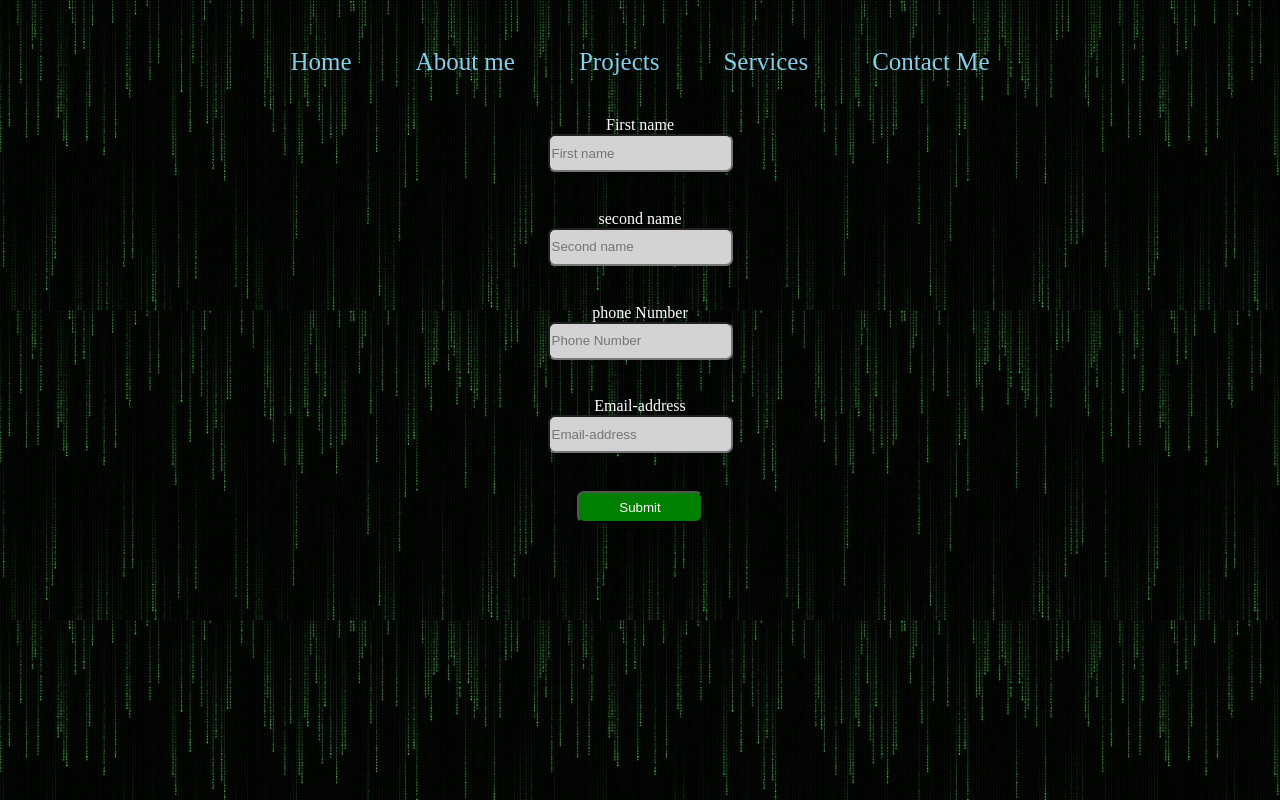
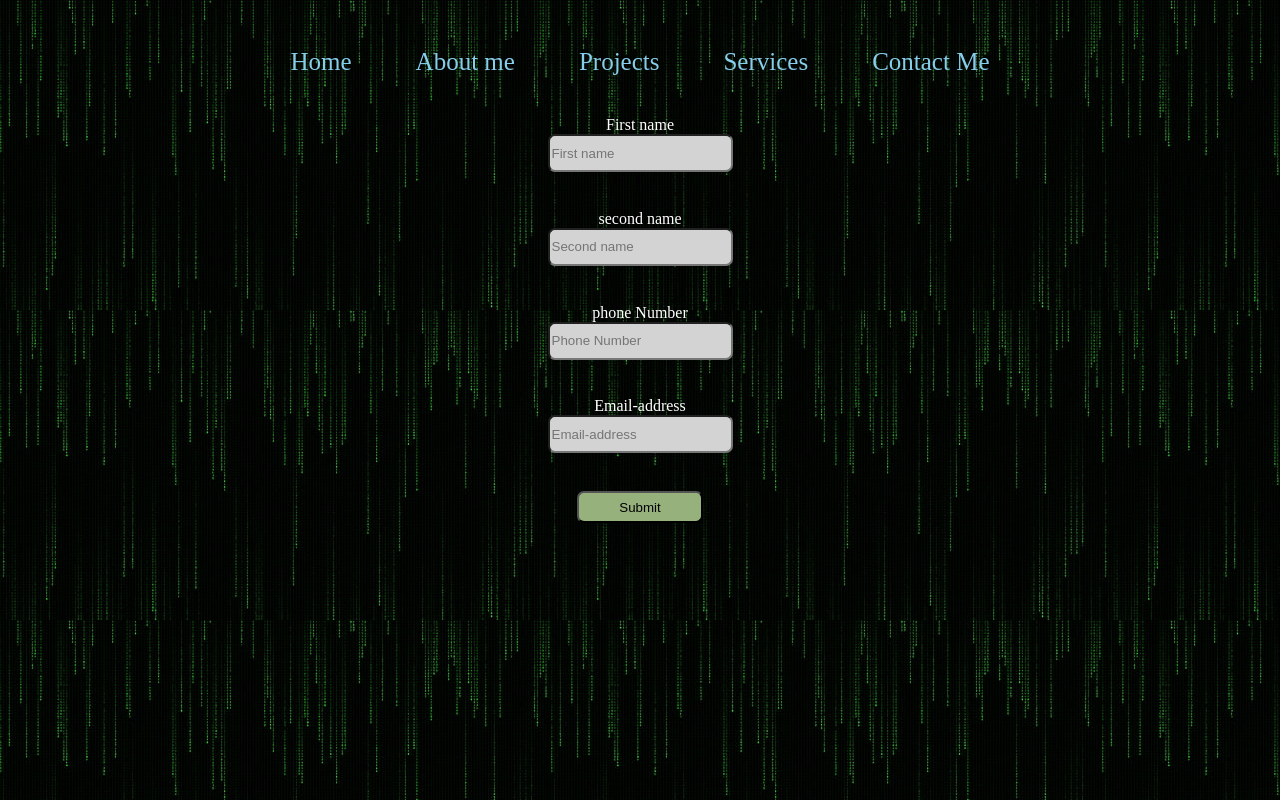
Before and after one commit to clarametto/My-PORTFOLIO, a plain HTML site: page contact.html in a window 1280 px wide. Drawn offline with Linux system fonts and the light colour scheme.

Commit message:
edited about .html page

```diff
--- a/contact.html
+++ b/contact.html
@@ -38,7 +38,7 @@
        <input type="text" placeholder="Email-address"> <br>
 
 
-       <input type="button" value="Submit">
+       <input type="button" value="Submit" id="value" >
 
     </div>
 
--- a/styles.css
+++ b/styles.css
@@ -121,12 +121,14 @@ input{
 }
 
 input[type=button]{
-    background-color: #008000;
+    background-color: rgb(151, 177, 125);
     border-radius: 7px;
-    color: white;
+    color: black;
     width: 10%;
 }
-
+#value{
+    color: black;
+}
 /* service */
 
 #service h2{  color: white;
```
